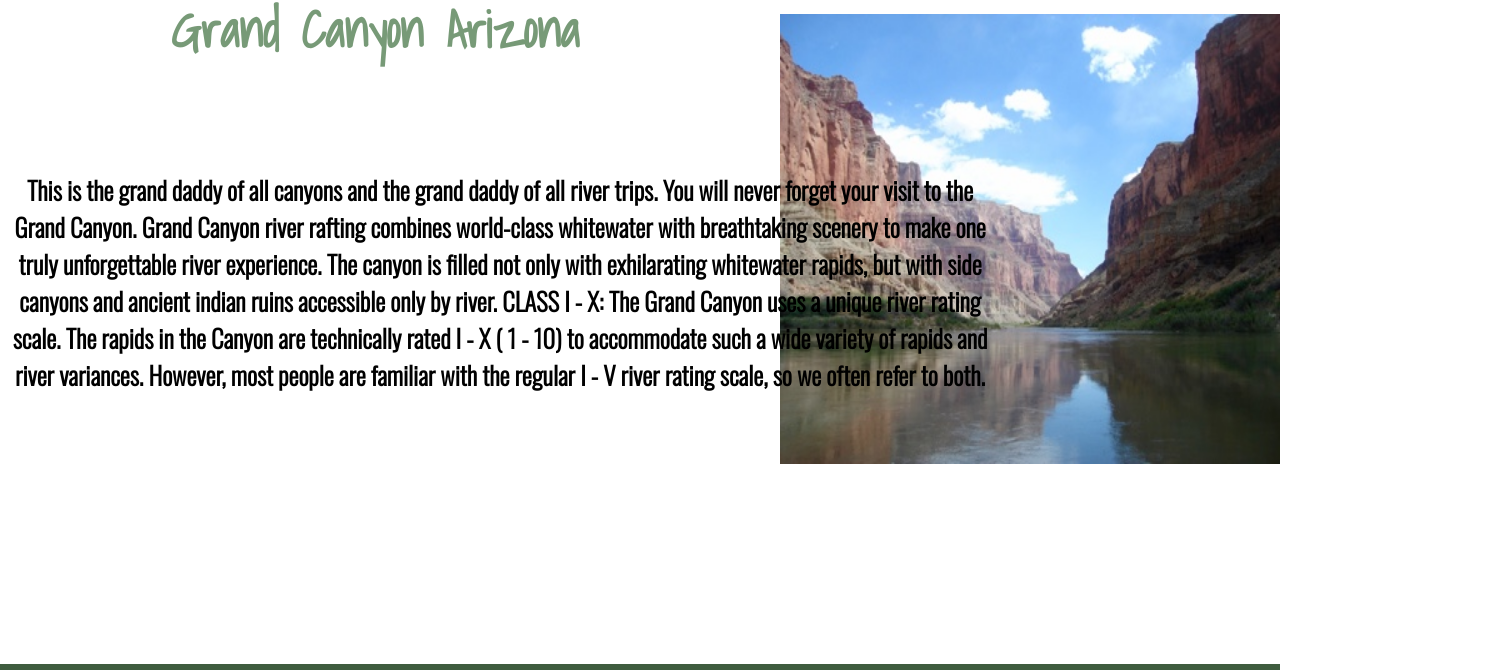
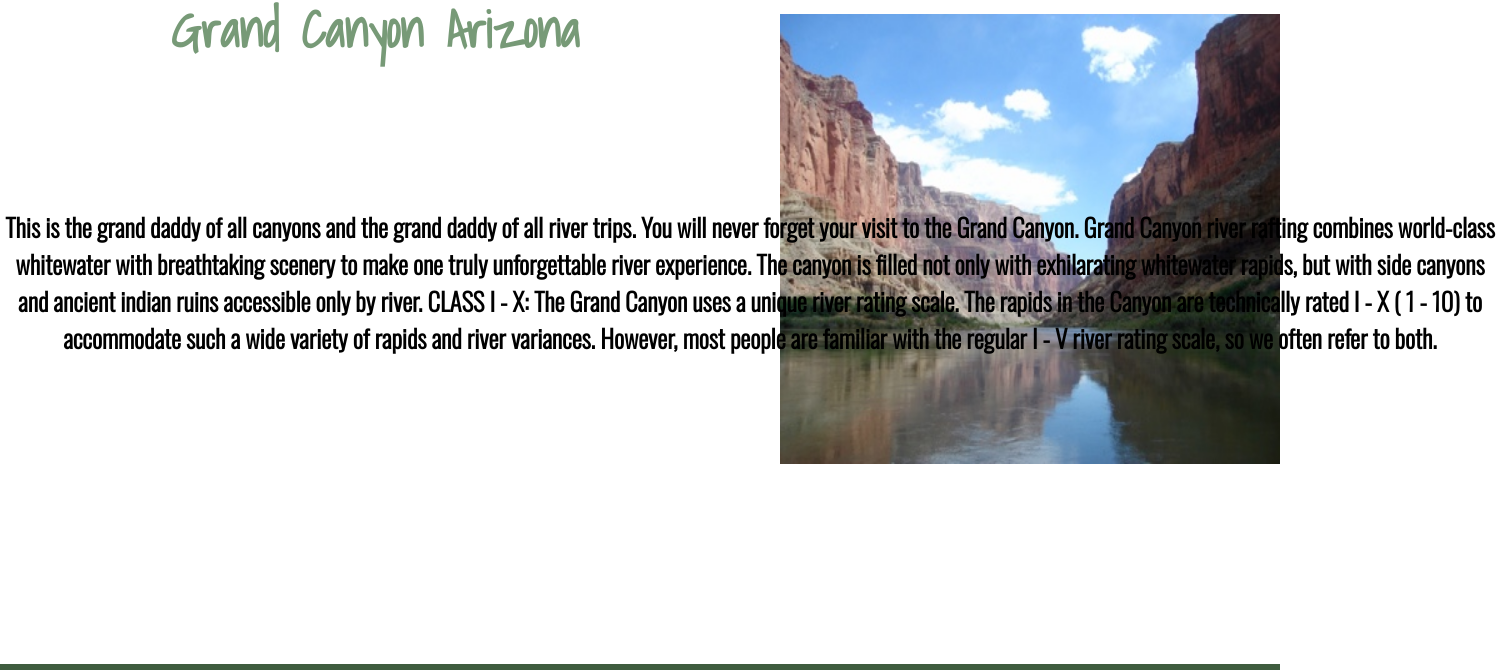
Before and after one commit to Enorth17/wdd130, a plain HTML site: page wwr/river.html in a window 1280 px wide. Shown: the part 1418-2088 px from the top of the page, 1500 px wide, since content can reach past the window. Drawn offline with nearby package versions, Linux system fonts and the light colour scheme.

Commit message:
changed html name

```diff
--- a/wwr/style.css
+++ b/wwr/style.css
@@ -259,8 +259,8 @@ footer p a:hover {
 }
 .arizona-text {
     display: grid;
-    grid-template-columns: 1/3;
-    grid-template-rows: 6/7;
+    grid-column: 1/3;
+    grid-row: 6/7;
     text-align: center;
     font-size: 25px;
     width:200%;
```
Also changed, not shown: wwr/river.html (renamed from wwr/Rivers.html, +1 -0 lines).
